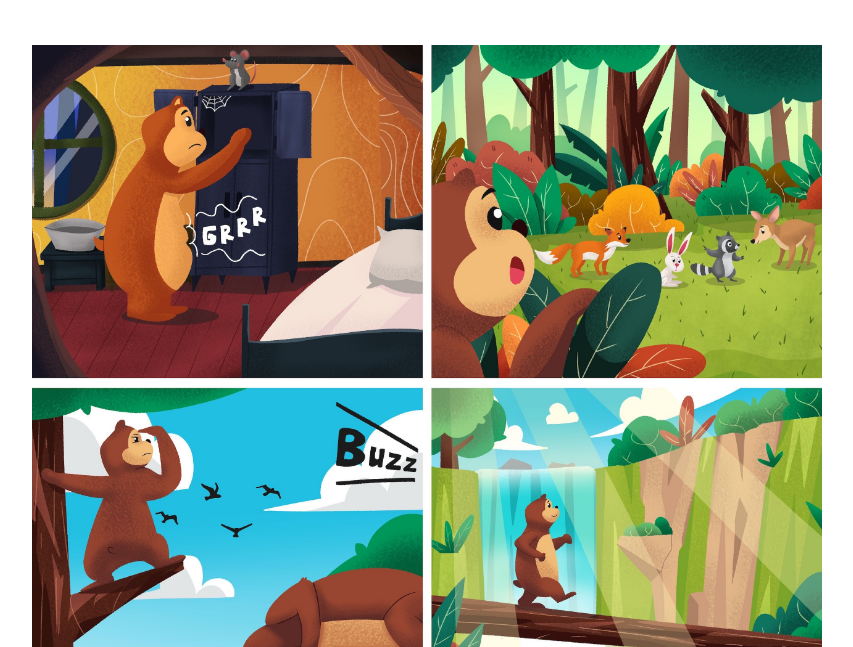
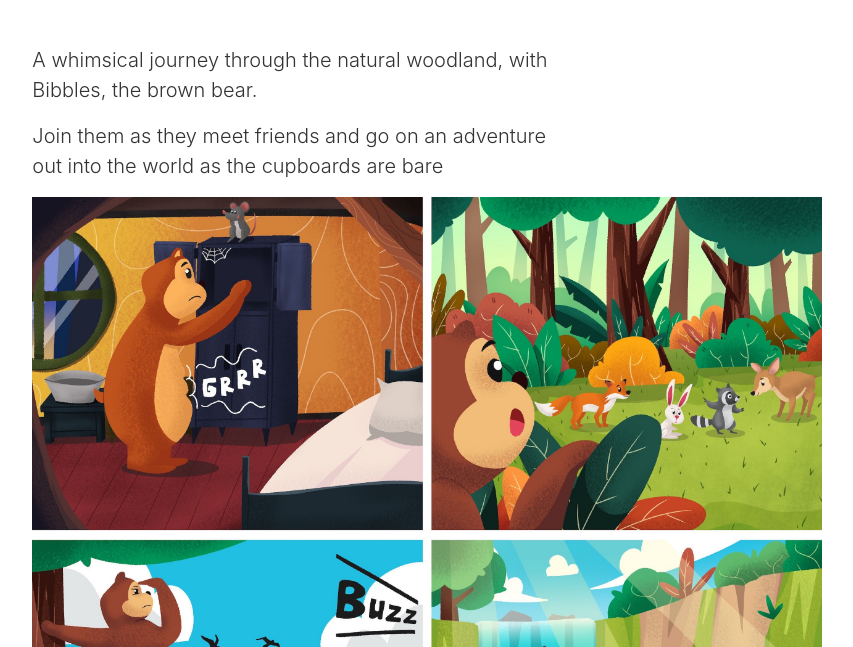
Before and after one commit to dudeatmars/bibbles-the-bear-site, a website with bundled scripts: page index.html in a window 1280 px wide. Shown: the part 153-800 px from the top of the page, without its empty margins (213-1066 px from the left). Built offline with nearby package versions, Linux system fonts and the light colour scheme; files whose address does not match are found by name.

Commit message:
Added blurb

```diff
--- a/index.html
+++ b/index.html
@@ -17,6 +17,11 @@
         </h1>
       </header>
 
+      <div class="col-lg-8 px-0">
+        <p class="lead">A whimsical journey through the natural woodland, with Bibbles, the brown bear.</p>
+        <p class="lead">Join them as they meet friends and go on an adventure out into the world as the cupboards are bare</p>
+      </div>
+
       <picture>
         <img src="assets/img/placeholder.jpg" class="img-fluid" style="max-width: 100%; height: auto;">
       </picture>
```
